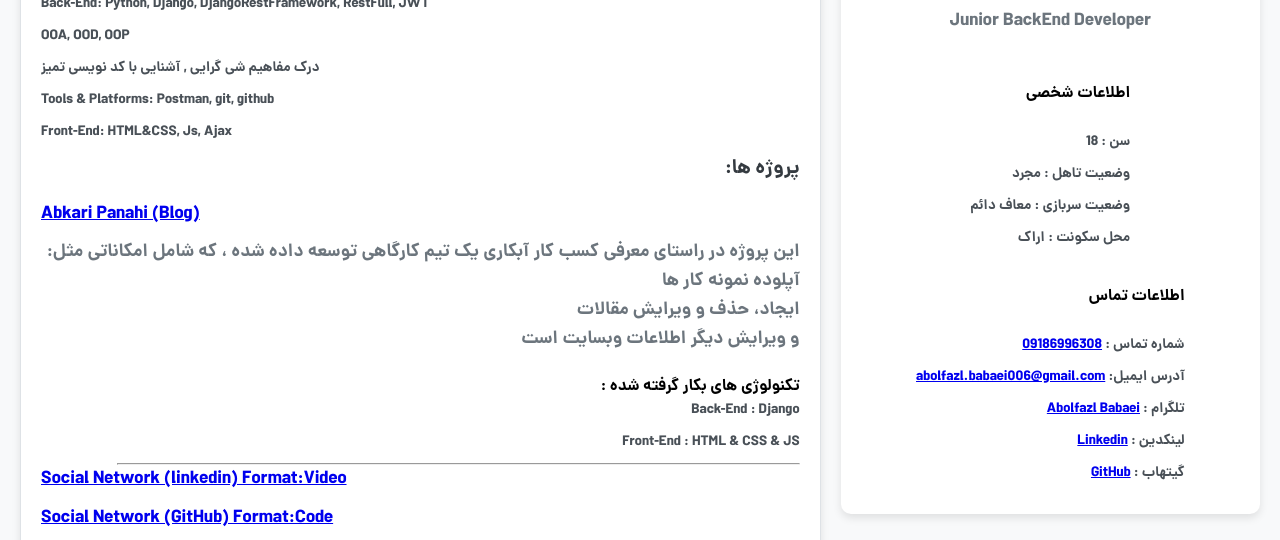
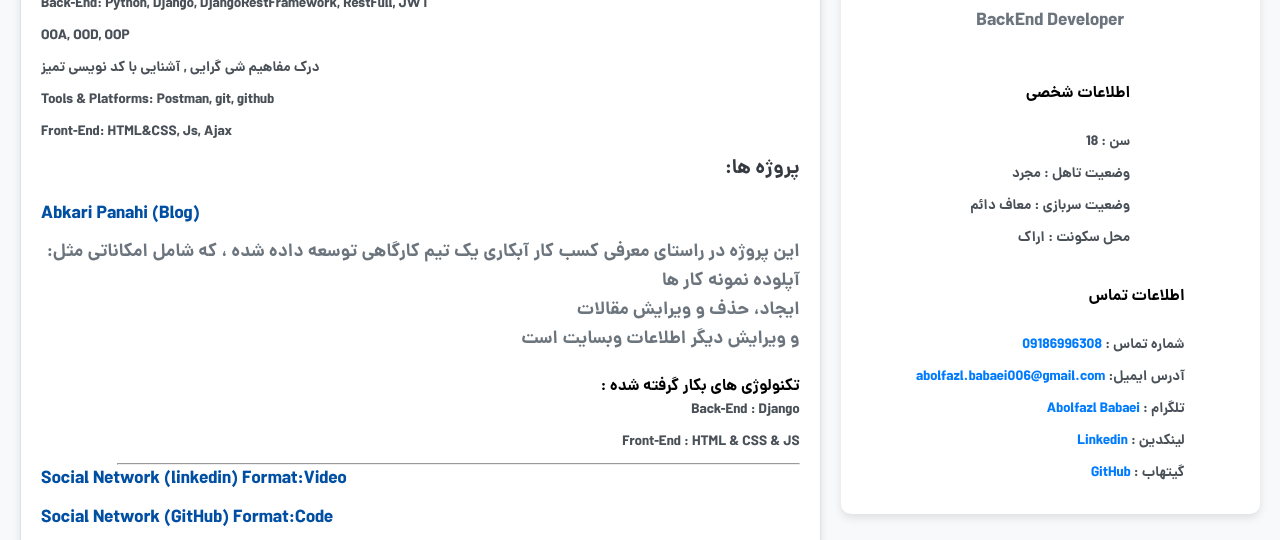
Before and after one commit to abolfazl-babaei01/MyCv, a plain HTML site: page index.html in a window 1280 px wide. Shown: the part 229-769 px from the top of the page. Drawn offline with Linux system fonts and the light colour scheme.

Commit message:
Updated Cv

```diff
--- a/index.html
+++ b/index.html
@@ -14,7 +14,7 @@
                     <img src="./images/profile_picture.jpg" alt="">
                 </div>
                 <h1 class="full-name">Abolfazl Babaei</h1>
-                <h2 class="job-title">Junior BackEnd Developer</h2>
+                <h2 class="job-title"> BackEnd Developer</h2>
                 <br>
                 <div class="personal-info">
                     <h4 class="personal-title">اطلاعات شخصی</h4>
--- a/style.css
+++ b/style.css
@@ -66,11 +66,17 @@ body {
     color: #495057;
 }
 
-.contact-me span {
+
+.contact-me span{
     display: block;
     margin-bottom: 10px;
     font-size: 14px;
     color: #495057;
+}
+
+.contact-me span a {
+    text-decoration: none;
+    color: #007bff;
 }
 
 .susummary-container {
@@ -105,8 +111,12 @@ body {
 .susummary-container h5.project-title {
     font-size: 18px;
     font-weight: bold;
-    color: #007bff;
     margin-bottom: 10px;
+}
+
+h5.project-title a {
+    text-decoration: none;
+    color: #004fa3;
 }
 
 .susummary-container p.project-description {
```
